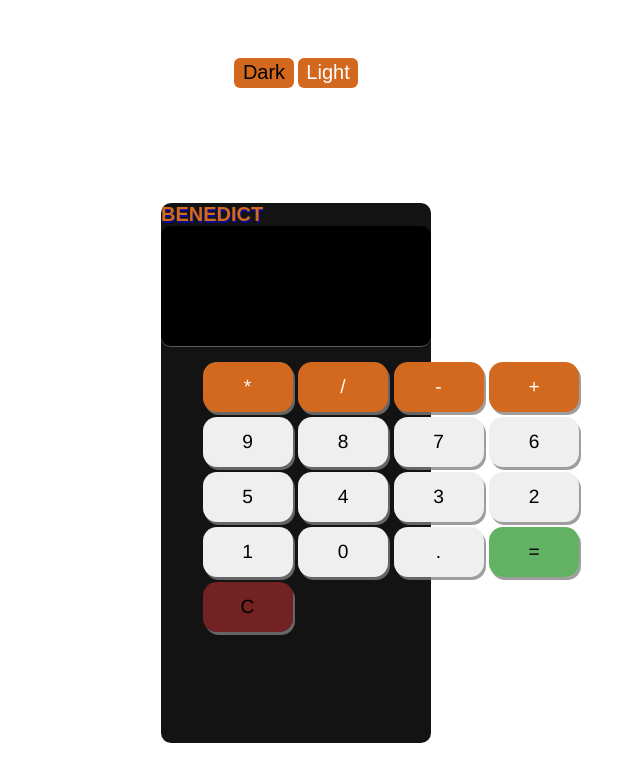
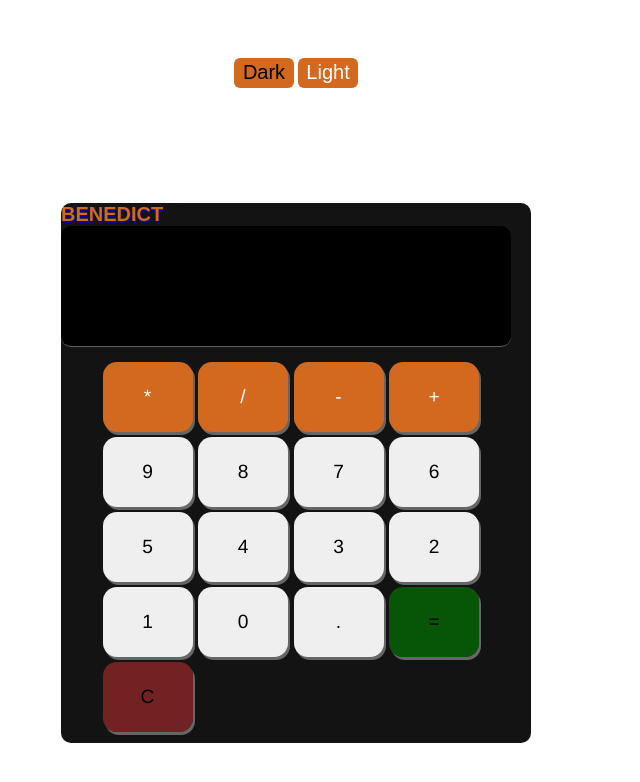
Before and after one commit to Chideraben/calculator, a plain HTML site: page index.html in a window 1280 px wide. Shown: the whole page, without its empty margins (344-984 px from the left). Drawn offline with Linux system fonts and the light colour scheme.

Commit message:
Update style.css

```diff
--- a/style.css
+++ b/style.css
@@ -6,14 +6,14 @@ body{
     display: grid;
     min-height:100vh ;
     place-items: center;
-
+    background-color: white;
 }
 .ddt{
     background-color: rgba(0, 0, 0, 0.925);
     width:270px ;
     height: 440px;
     border-radius: 10px;
-
+    overflow: hidden;
 }
 #a-link , a{
     text-decoration: none;
@@ -33,7 +33,7 @@ body{
 }
 
 .screen{
-    width: 100%;
+    width: 270px;
     height: 120px;
     text-align: right;
     font-size: 30px;
@@ -46,7 +46,7 @@ body{
 
 }
 #btn{
-    width: 90px;
+    width: 60px;
     height: 50px;
     border: none;
     border-radius:14px;
@@ -57,9 +57,9 @@ body{
    box-shadow: 2px 3px rgba(128, 128, 128, 0.76);
 }
 #cover{
+    width: 265px;
     margin-top: 10px;
-    width: 450px;
-    padding-left: 40px;
+    padding-left: 5px;
 }
 .core{
     background-color: chocolate;
@@ -119,7 +119,7 @@ body{
     position: absolute;
     content: "";
     height: 1.4em;
-    max-width: 1.4em;
+    width: 1.4em;
     left: 0.3em;
     bottom: 0.35em;
     transition: 2s;
@@ -151,8 +151,22 @@ p{
 }
 }
 
+@media screen and (min-width:470px){
     #calc{
-        max-width:470px ;
+        width:470px ;
         height: 540px;
 
     }
+    #cover{
+        width: 450px;
+        padding-left: 40px;
+    }
+    .screen{
+        width: 450px;
+    }
+    #btn{
+        width: 90px;
+        height: 70px;
+
+    }
+}
```
